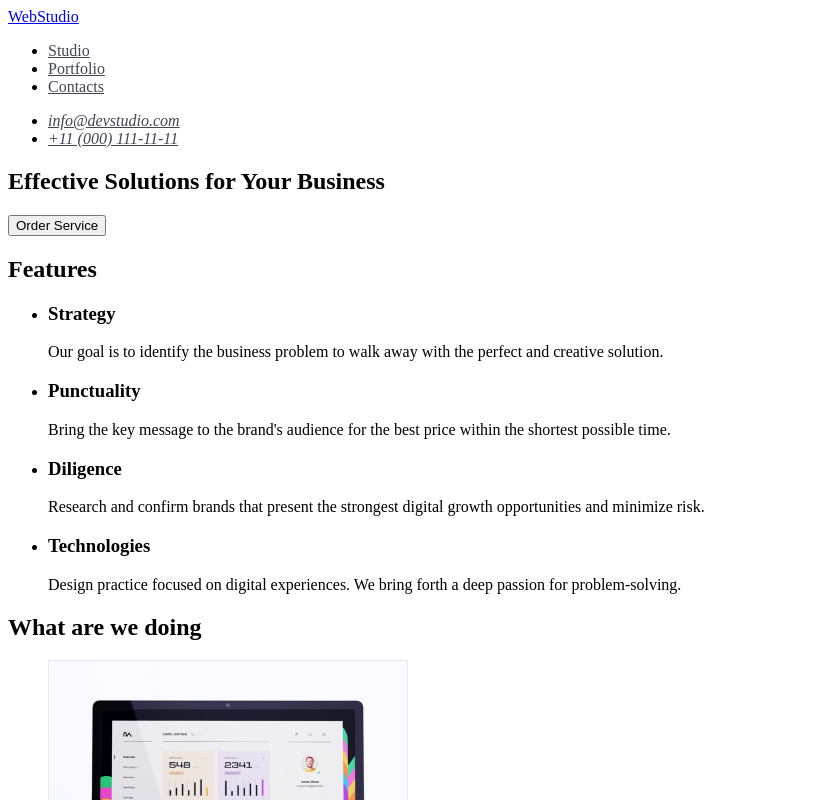
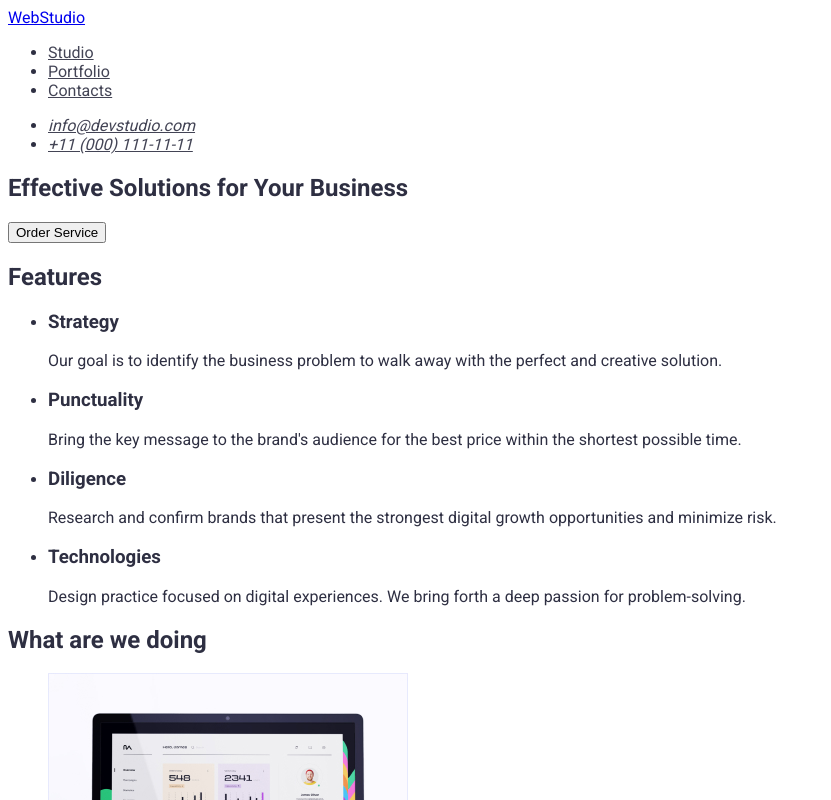
Before and after one commit to EugeniaO/goit-markup-hw-02, a plain HTML site: page index.html in a window 1280 px wide. Shown: the top 800 px of the page, without its empty margins (0-831 px from the left). Drawn offline with Linux system fonts and the light colour scheme.

Commit message:
added prettier json

```diff
--- a/css/styles.css
+++ b/css/styles.css
@@ -1,4 +1,6 @@
-:root {
+body {
+  font-family: Roboto;
+  color: #2e2f42;
 }
 
 .contacts {
@@ -13,4 +15,5 @@
 .button:hover,
 .button:focus {
   background: #404bbf;
+  cursor: pointer;
 }
```
Also changed, not shown: .prettierrc.json.txt (added).
